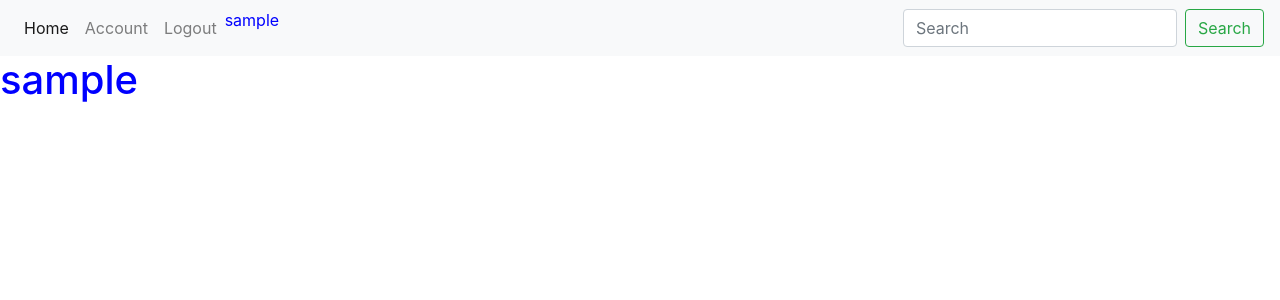
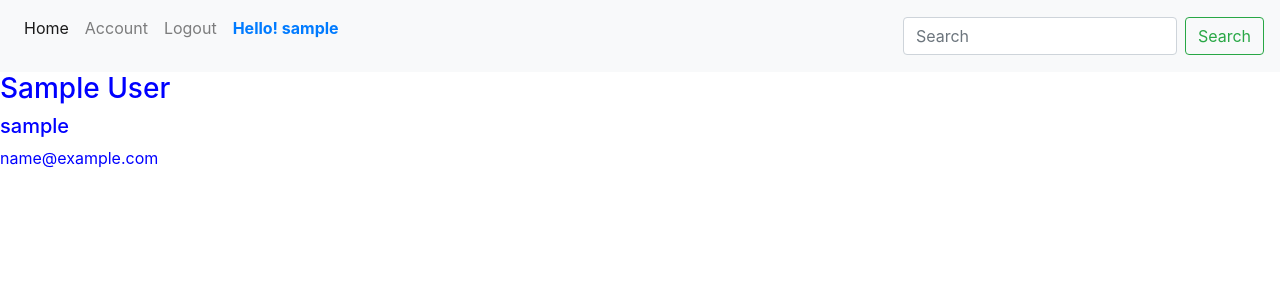
Before and after one commit to bc-cisc3140-mw2-fall2019/class_project, a Flask app: page /account in a window 1280 px wide. Shown: the top 300 px of the page. Run offline with Flask 2, Linux system fonts and the light colour scheme; a user stored in the database is signed in; tables that the repository leaves empty hold one stand-in row (values such as "Sample post"); some libraries are stand-ins or nearby versions.

Commit message:
Update to db URI format and layout/account.html
app.py
- change database URI variable to a better format

layout.html
- Add current logged-in user to navbar

account.html
- display more information in body

```diff
--- a/app/app.py
+++ b/app/app.py
@@ -5,7 +5,13 @@ from forms import FormRegister, FormLogin
 from flask_login import LoginManager, UserMixin, login_user, current_user, logout_user, login_required
 app = Flask(__name__, template_folder="templates")
 
-app.config['SQLALCHEMY_DATABASE_URI'] = 'mysql+pymysql://user:password@127.0.0.1:3306/dbName'#setup a connection mysql://username:password@localhost/database https://flask-sqlalchemy.palletsprojects.com/en/2.x/config/#connection-uri-format not sure why "+pymysql" is needed but without it, it didnt let me connect. cant find where i found the fix
+# app.config['SQLALCHEMY_DATABASE_URI'] = 'mysql+pymysql://user:password@127.0.0.1:3306/dbName'#setup a connection mysql://username:password@localhost/database https://flask-sqlalchemy.palletsprojects.com/en/2.x/config/#connection-uri-format not sure why "+pymysql" is needed but without it, it didnt let me connect. cant find where i found the fix
+app.config['SQLALCHEMY_DATABASE_URI'] = "mysql+mysqlconnector://{username}:{password}@{hostname}/{databasename}".format(
+    username="user",
+    password="password",
+    hostname="127.0.0.1:3306",
+    databasename="dbName",
+)
 app.config['SQLALCHEMY_TRACK_MODIFICATIONS'] = False #removes warnings
 app.config['SECRET_KEY'] = '24293eea8e681f56845df519bac0a473'
 
--- a/app/templates/account.html
+++ b/app/templates/account.html
@@ -1,4 +1,7 @@
 {% extends "layout.html" %}
 {% block content %}
-    <h1>{{ current_user.username }}</h1>
+    <h3>{{ current_user.fname }} {{ current_user.lname }}</h3>
+    <h5>{{ current_user.username }}</h5>
+    <p>{{ current_user.email }}</p>
+
 {% endblock content %}
--- a/app/templates/layout.html
+++ b/app/templates/layout.html
@@ -56,8 +56,14 @@
         <li class="nav-item">
           <a class="nav-link disabled" href="#">Disabled</a>
         </li> -->
-        <span>
-          {{ current_user.username }}
+        <li class="nav-item">
+          <p class="font-weight-bold nav-link text-primary">
+            {% if current_user.is_authenticated %}
+            Hello! {{ current_user.username }}
+            {% else %}
+            {% endif %}
+          </p>
+        </li>
         </span>
       </ul>
       <form class="form-inline my-2 my-lg-0">
```
